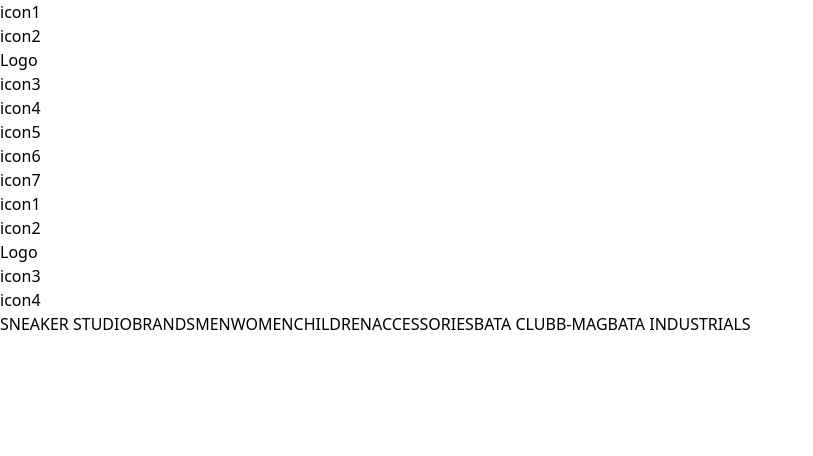
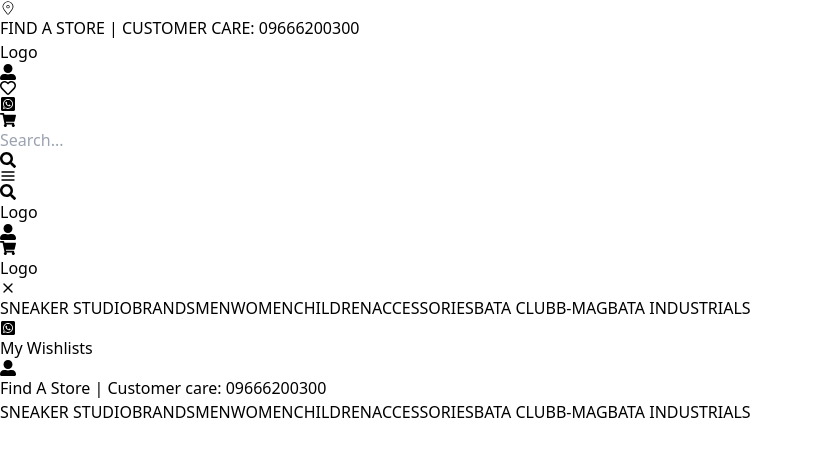
Before and after one commit to saagor16/bata-clone-website-cline, a React (Vite) app: page / in a window 1280 px wide. Shown: the top 456 px of the page, without its empty margins (0-813 px from the left). Built offline with nearby package versions, Linux system fonts and the light colour scheme.

Commit message:
navbar done

```diff
--- a/src/Container/Shared/Navbar.jsx
+++ b/src/Container/Shared/Navbar.jsx
@@ -1,143 +1,124 @@
 import { useState } from "react";
+import { CiLocationOn } from "react-icons/ci";
+import { FaRegHeart, FaSearch, FaShoppingCart, FaUserAlt, FaWhatsappSquare } from "react-icons/fa";
+import { FiMenu, FiX } from "react-icons/fi";
 import { Link } from "react-router-dom";
 
 const Navbar = () => {
   const [activeLink, setActiveLink] = useState("");
+  const [searchOpen, setSearchOpen] = useState(false);
+  const [menuOpen, setMenuOpen] = useState(false);
 
   const handleLinkClick = (link) => {
     setActiveLink(link);
+    setMenuOpen(false); // Close the menu when a link is clicked
+  };
+
+  const handleSearchClick = () => {
+    setSearchOpen((prev) => !prev);
+  };
+
+  const handleMenuClick = () => {
+    setMenuOpen((prev) => !prev);
   };
 
   const navLinks = (
     <>
+      {[
+        { to: "/", text: "SNEAKER STUDIO", key: "sneakerStudio" },
+        { to: "/brands", text: "BRANDS", key: "brands" },
+        { to: "/men", text: "MEN", key: "men" },
+        { to: "/women", text: "WOMEN", key: "women" },
+        { to: "/children", text: "CHILDREN", key: "children" },
+        { to: "/accessories", text: "ACCESSORIES", key: "accessories" },
+        { to: "/bata-club", text: "BATA CLUB", key: "bataClub" },
+        { to: "/b-mag", text: "B-MAG", key: "bMag" },
+        { to: "/bata-industrials", text: "BATA INDUSTRIALS", key: "bataIndustrials" },
+      ].map((link) => (
         <Link
-        to="/"
-        onClick={() => handleLinkClick("sneakerStudio")}
+          key={link.key}
+          to={link.to}
+          onClick={() => handleLinkClick(link.key)}
           className={`relative font-bold ${
-          activeLink === "sneakerStudio" ? "text-red-600" : ""
+            activeLink === link.key ? "text-red-600" : ""
           } group`}
         >
-        SNEAKER STUDIO
+          {link.text}
           <span className="absolute bottom-0 left-0 right-0 mx-auto h-0.5 w-0 bg-black transition-all duration-300 ease-out group-hover:w-full"></span>
         </Link>
-      <Link
-        to="/brands"
-        onClick={() => handleLinkClick("brands")}
-        className={`relative font-bold ${
-          activeLink === "brands" ? "text-red-600" : ""
-        } group`}
-      >
-        BRANDS
-        <span className="absolute bottom-0 left-0 right-0 mx-auto h-0.5 w-0 bg-black transition-all duration-300 ease-out group-hover:w-full"></span>
-      </Link>
-      <Link
-        to="/men"
-        onClick={() => handleLinkClick("men")}
-        className={`relative font-bold ${
-          activeLink === "men" ? "text-red-600" : ""
-        } group`}
-      >
-        MEN
-        <span className="absolute bottom-0 left-0 right-0 mx-auto h-0.5 w-0 bg-black transition-all duration-300 ease-out group-hover:w-full"></span>
-      </Link>
-      <Link
-        to="/women"
-        onClick={() => handleLinkClick("women")}
-        className={`relative font-bold ${
-          activeLink === "women" ? "text-red-600" : ""
-        } group`}
-      >
-        WOMEN
-        <span className="absolute bottom-0 left-0 right-0 mx-auto h-0.5 w-0 bg-black transition-all duration-300 ease-out group-hover:w-full"></span>
-      </Link>
-      <Link
-        to="/children"
-        onClick={() => handleLinkClick("children")}
-        className={`relative font-bold ${
-          activeLink === "children" ? "text-red-600" : ""
-        } group`}
-      >
-        CHILDREN
-        <span className="absolute bottom-0 left-0 right-0 mx-auto h-0.5 w-0 bg-black transition-all duration-300 ease-out group-hover:w-full"></span>
-      </Link>
-      <Link
-        to="/accessories"
-        onClick={() => handleLinkClick("accessories")}
-        className={`relative font-bold ${
-          activeLink === "accessories" ? "text-red-600" : ""
-        } group`}
-      >
-        ACCESSORIES
-        <span className="absolute bottom-0 left-0 right-0 mx-auto h-0.5 w-0 bg-black transition-all duration-300 ease-out group-hover:w-full"></span>
-      </Link>
-      <Link
-        to="/bata-club"
-        onClick={() => handleLinkClick("bataClub")}
-        className={`relative font-bold ${
-          activeLink === "bataClub" ? "text-red-600" : ""
-        } group`}
-      >
-        BATA CLUB
-        <span className="absolute bottom-0 left-0 right-0 mx-auto h-0.5 w-0 bg-black transition-all duration-300 ease-out group-hover:w-full"></span>
-      </Link>
-      <Link
-        to="/b-mag"
-        onClick={() => handleLinkClick("bMag")}
-        className={`relative font-bold ${
-          activeLink === "bMag" ? "text-red-600" : ""
-        } group`}
-      >
-        B-MAG
-        <span className="absolute bottom-0 left-0 right-0 mx-auto h-0.5 w-0 bg-black transition-all duration-300 ease-out group-hover:w-full"></span>
-      </Link>
-      <Link
-        to="/bata-industrials"
-        onClick={() => handleLinkClick("bataIndustrials")}
-        className={`relative font-bold ${
-          activeLink === "bataIndustrials" ? "text-red-600" : ""
-        } group`}
-      >
-        BATA INDUSTRIALS
-        <span className="absolute bottom-0 left-0 right-0 mx-auto h-0.5 w-0 bg-black transition-all duration-300 ease-out group-hover:w-full"></span>
-      </Link>
+      ))}
     </>
   );
-
 
   return (
     <div className="container mx-auto">
       {/* lg navbar */}
-      <div className="hidden lg:flex justify-between p-5">
-        <div className="flex gap-5">
-          <p>icon1</p>
-          <p>icon2</p>
+      <div className="hidden lg:flex justify-between items-center p-5">
+        <div className="flex items-center gap-3 text-sm">
+          <CiLocationOn className="text-lg" />
+          <p>FIND A STORE | CUSTOMER CARE: 09666200300</p>
         </div>
-        <div>Logo</div>
-        <div className="flex gap-5">
-          <p>icon3</p>
-          <p>icon4</p>
-          <p>icon5</p>
-          <p>icon6</p>
-          <p>icon7</p>
+        <div className="text-lg font-bold">Logo</div>
+        <div className="flex items-center gap-5">
+          <FaUserAlt className="text-lg" />
+          <FaRegHeart className="text-lg" />
+          <FaWhatsappSquare className="text-lg" />
+          <FaShoppingCart className="text-lg" />
+          <div className="flex items-center border border-gray-300 rounded-md">
+            <input type="search" className="p-2" placeholder="Search..." />
+            <FaSearch className="text-lg p-2 cursor-pointer" />
+          </div>
         </div>
       </div>
 
       {/* mobile navbar */}
-      <div className="lg:hidden flex justify-between p-5">
-        <div className="flex gap-5">
-          <p>icon1</p>
-          <p>icon2</p>
+      <div className="lg:hidden flex justify-between items-center p-5">
+        <div className="flex items-center gap-5">
+          <FiMenu className="text-lg cursor-pointer" onClick={handleMenuClick} />
+          <FaSearch className="text-lg cursor-pointer" onClick={handleSearchClick} />
         </div>
-        <div>Logo</div>
-        <div className="flex gap-5">
-          <p>icon3</p>
-          <p>icon4</p>
+        <div className="text-lg font-bold">Logo</div>
+        <div className="flex items-center gap-5">
+          <FaUserAlt className="text-lg" />
+          <FaShoppingCart className="text-lg" />
+        </div>
+      </div>
+
+      {/* Search field for mobile */}
+      {searchOpen && (
+        <div className="lg:hidden px-5">
+          <input
+            type="text"
+            placeholder="Search..."
+            className="w-full border border-gray-300 p-2 rounded-md mt-2"
+          />
+        </div>
+      )}
+
+      {/* Off-canvas menu */}
+      <div className={`fixed inset-0 z-50 bg-black bg-opacity-50 transition-opacity ${menuOpen ? 'opacity-100 pointer-events-auto' : 'opacity-0 pointer-events-none'}`}>
+        <div className={`fixed left-0 top-0 bottom-0 w-3/4 max-w-sm bg-white p-5 transform ${menuOpen ? 'translate-x-0' : '-translate-x-full'} transition-transform`}>
+          <div className="flex justify-between items-center mb-5">
+            <div className="text-lg font-bold">Logo</div>
+            <FiX className="text-lg cursor-pointer" onClick={handleMenuClick} />
+          </div>
+          <div className="flex flex-col gap-5">
+            {navLinks}
+            <div className="flex items-center gap-3 mt-5">
+              <FaWhatsappSquare className="text-lg" />
+              <p>My Wishlists</p>
+            </div>
+            <div className="flex items-center gap-3">
+              <FaUserAlt className="text-lg" />
+              <p>Find A Store | Customer care: 09666200300</p>
+            </div>
+          </div>
         </div>
       </div>
 
       {/* second navbar for lg devices */}
-      <div className="lg:flex hidden justify-center p-5 bg-gray-200">
-        <div className="flex gap-10 justify-center">
+      <div className="hidden lg:flex justify-center p-5 bg-gray-200">
+        <div className="flex gap-10">
           {navLinks}
         </div>
       </div>
```
Lines whose indentation alone changed are shown as unchanged.
